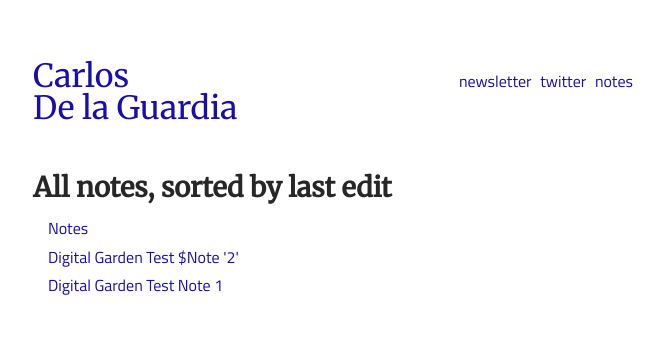
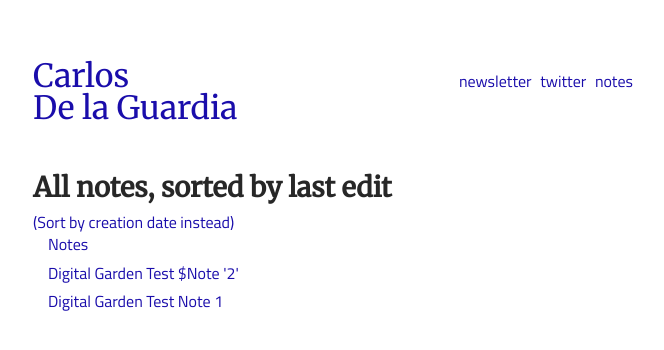
Before and after one commit to dela3499/dela3499.github.io, a Jekyll site: the page built from notes/sorted-by-last-edit.md, in a window 1280 px wide. Shown: the top 350 px of the page, without its empty margins (307-971 px from the left). Built offline with Jekyll 4.4.1, drawn with Linux system fonts in a browser that asks for light colours.

Commit message:
forgot to save one file

```diff
--- a/_layouts/sort_updated.html
+++ b/_layouts/sort_updated.html
@@ -8,6 +8,9 @@ layout: base
     <div class="post__title">
     	<h1>{{ page.title }}</h1>
     </div>
+    <div>
+        <a href="sorted-by-creation">(Sort by creation date instead)</a>
+    </div>
     <!-- <div class="post__date"><p>{{ page.date | date: "%B %e, %Y" }}</p></div> -->
 
     <ul>
```
